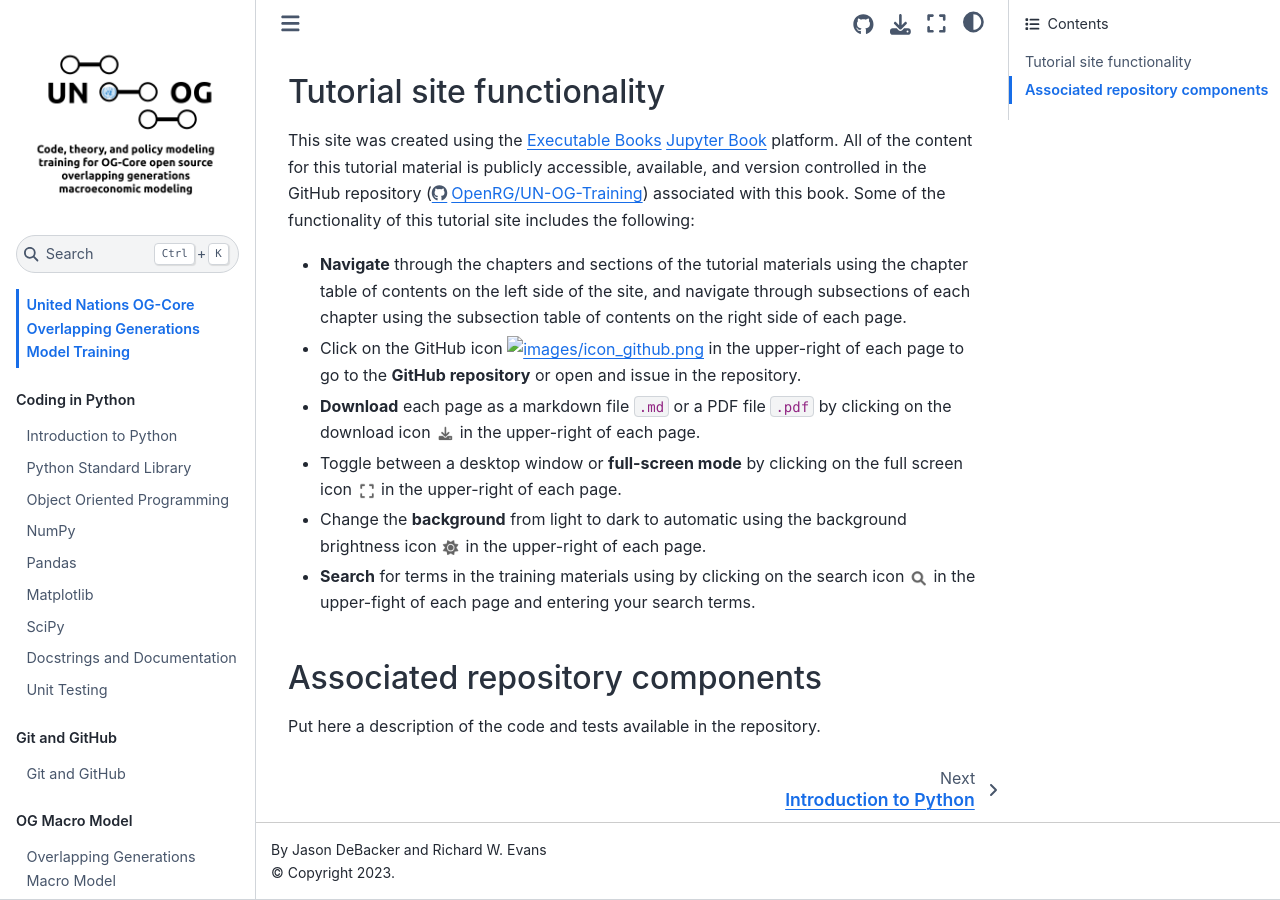
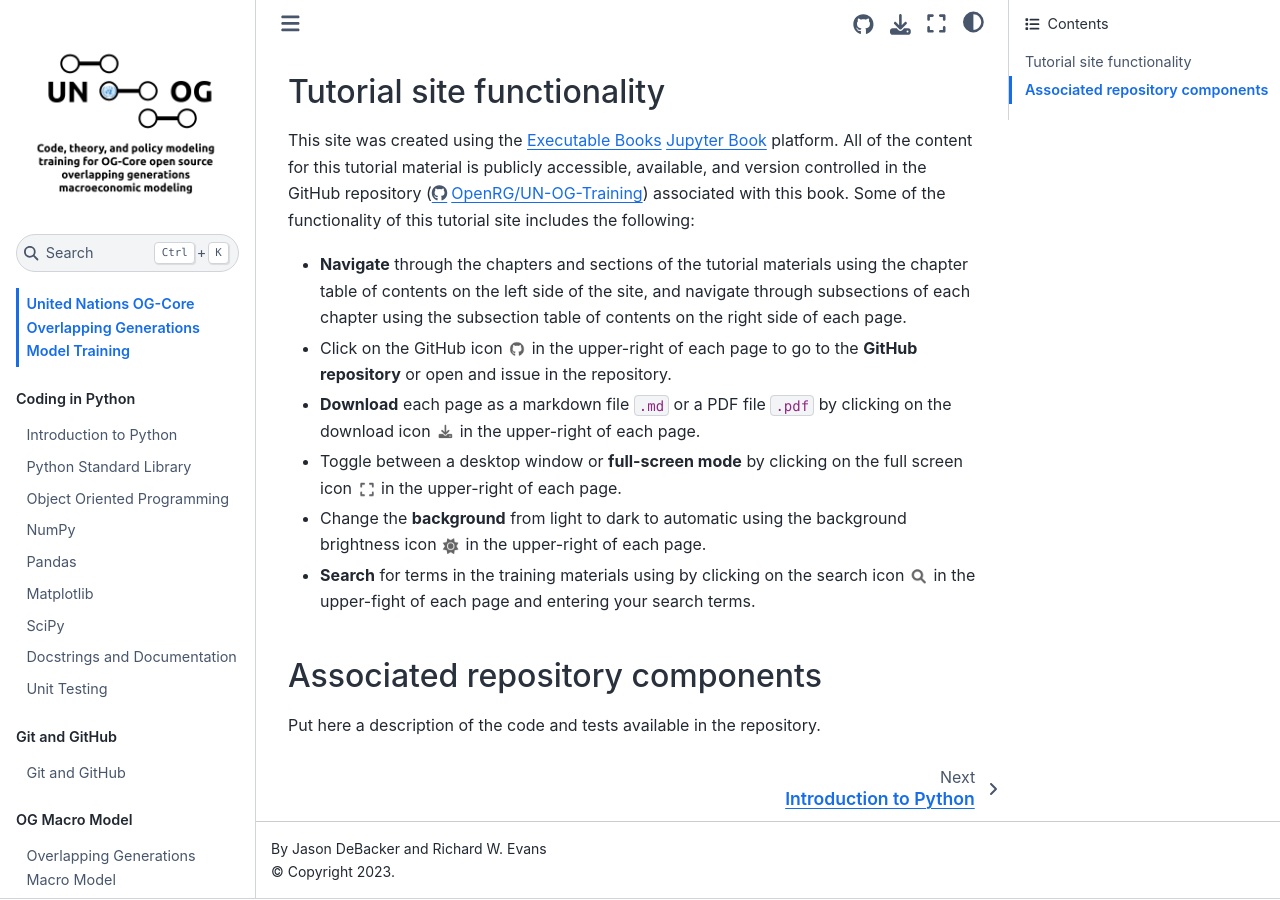
Before and after one commit to jdebacker/UN-OG-Training, a Jupyter Book: the page built from docs/book/index.md, in a window 1280 px wide and 900 px high, scrolled down 688 px. Built offline with Jupyter Book 1.0.4 settings and Sphinx 7.4.7 and the Sphinx Book theme 1.1.4, drawn with Linux system fonts in a browser that asks for light colours; pages that are not in the unit, such as notebooks, are missing from menus; comment, search, counter and statistics services are not loaded.

Commit message:
Updated image reference in index.md

```diff
--- a/docs/book/index.md
+++ b/docs/book/index.md
@@ -11,7 +11,7 @@ We welcome collaboration on the maintenance and improvement of this tutorial. If
 ## Tutorial site functionality
 This site was created using the [Executable Books](https://executablebooks.org/) [Jupyter Book](https://jupyterbook.org/) platform. All of the content for this tutorial material is publicly accessible, available, and version controlled in the GitHub repository (https://github.com/OpenRG/UN-OG-Training) associated with this book. Some of the functionality of this tutorial site includes the following:
 * **Navigate** through the chapters and sections of the tutorial materials using the chapter table of contents on the left side of the site, and navigate through subsections of each chapter using the subsection table of contents on the right side of each page.
-* Click on the GitHub icon <img src="./images/icon_github.png" width="20px"> in the upper-right of each page to go to the **GitHub repository** or open and issue in the repository.
+* Click on the GitHub icon <img src="./images/icon_GitHub.png" width="20px"> in the upper-right of each page to go to the **GitHub repository** or open and issue in the repository.
 * **Download** each page as a markdown file `.md` or a PDF file `.pdf` by clicking on the download icon <img src="./images/icon_download.png" width="20px"> in the upper-right of each page.
 * Toggle between a desktop window or **full-screen mode** by clicking on the full screen icon <img src="./images/icon_fullscreen.png" width="20px"> in the upper-right of each page.
 * Change the **background** from light to dark to automatic using the background brightness icon <img src="./images/icon_background.png" width="20px"> in the upper-right of each page.
```
